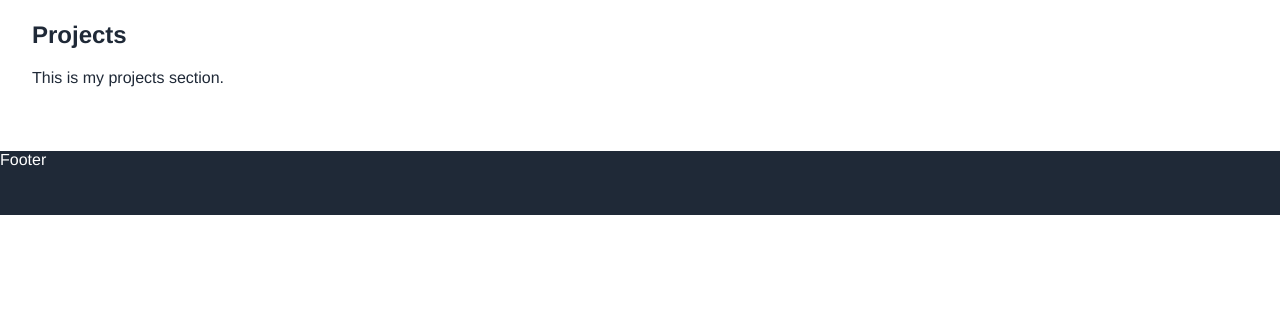
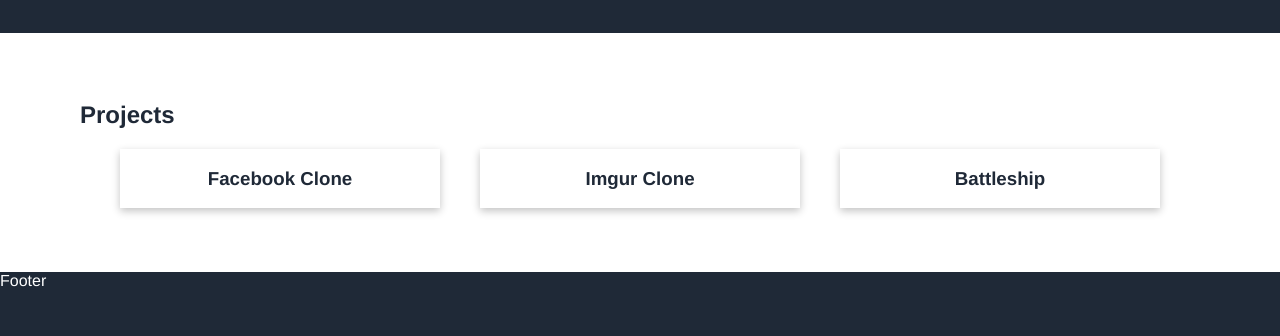
Before and after one commit to MichaelAlexanderBryant/personal-website, a website built with webpack: page dist/index.html in a window 1280 px wide. Shown: the part 1784-2120 px from the top of the page. Before the commit the page ends 1999 px from the top, so only its background shows below. Built offline with nearby package versions, Linux system fonts and the light colour scheme.

Commit message:
Add project cards

```diff
--- a/dist/index.html
+++ b/dist/index.html
@@ -100,7 +100,17 @@
     <a id="my-projects"></a>
     <section class="my-projects">
         <h2>Projects</h2>
-        <p>This is my projects section.</p>
+        <div class="project-cards">
+            <div class="project-card">
+                <h3>Facebook Clone</h3>
+            </div>
+            <div class="project-card">
+                <h3>Imgur Clone</h3>
+            </div>
+            <div class="project-card">
+                <h3>Battleship</h3>
+            </div>
+        </div>
     </section>
     <footer>
         <p>Footer</p>
--- a/dist/style.css
+++ b/dist/style.css
@@ -94,8 +94,16 @@
     width: 2em;
 }
 
+.home {
+    padding: 0em 5em;
+}
+
 .about-me, .my-skills, .my-projects {
-    padding: 2em;
+    padding: 3em 5em;
+}
+
+.about-me, .my-skills, .my-projects {
+
     border-top: 1px solid rgb(31 41 55 / var(--tw-text-opacity));
 }
 
@@ -160,6 +168,21 @@
     width: 5em;
 }
 
+.project-cards {
+    display: flex;
+    flex-wrap: wrap;
+    justify-content: space-evenly;
+}
+
+.project-card {
+    box-shadow: rgba(0, 0, 0, 0.24) 0px 3px 8px;
+    width: 20em;
+    display: flex;
+    flex-direction: column;
+    justify-content: center;
+    align-items: center;
+}
+
 footer {
     background-color: rgb(31 41 55 / var(--tw-text-opacity));
     color: white;
```
